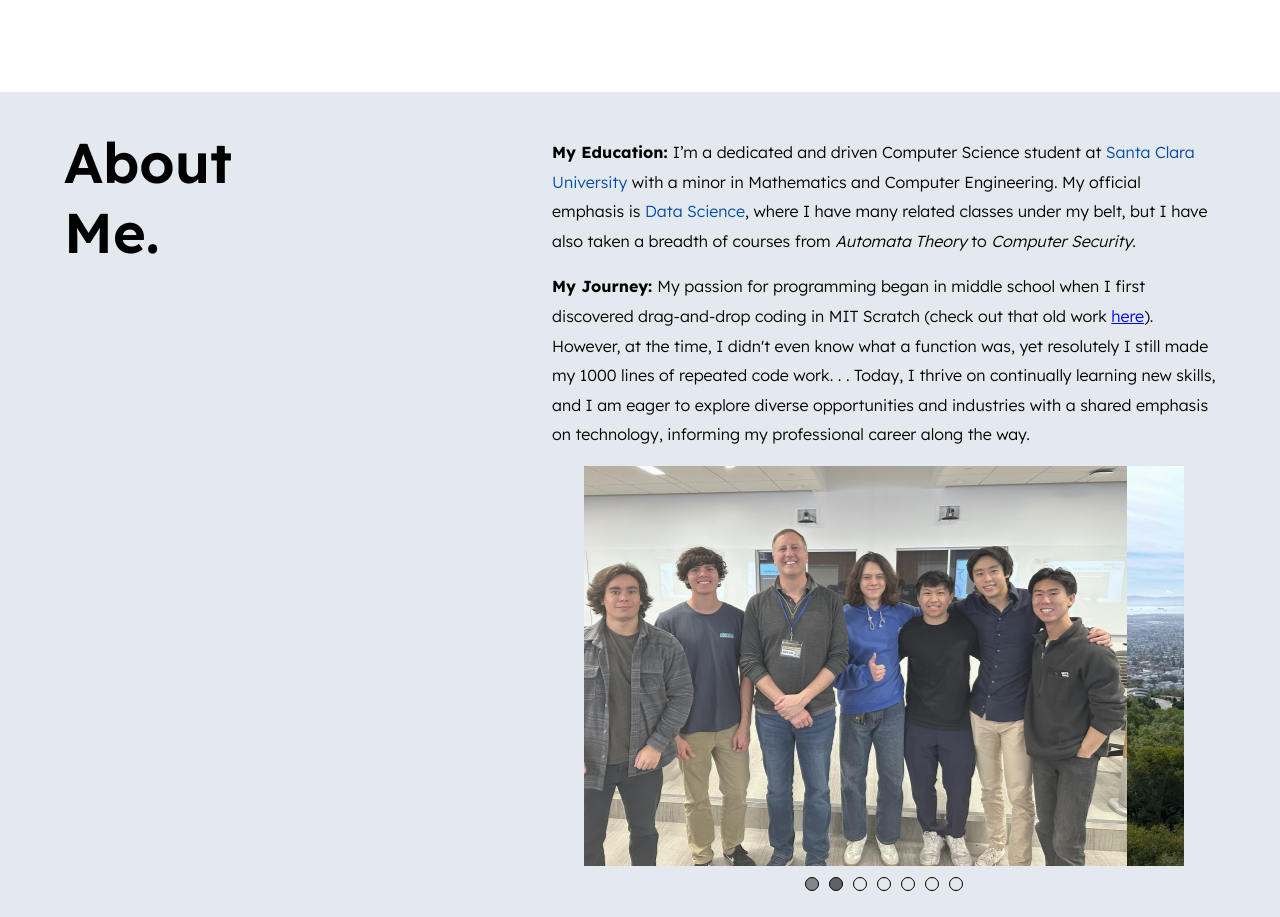
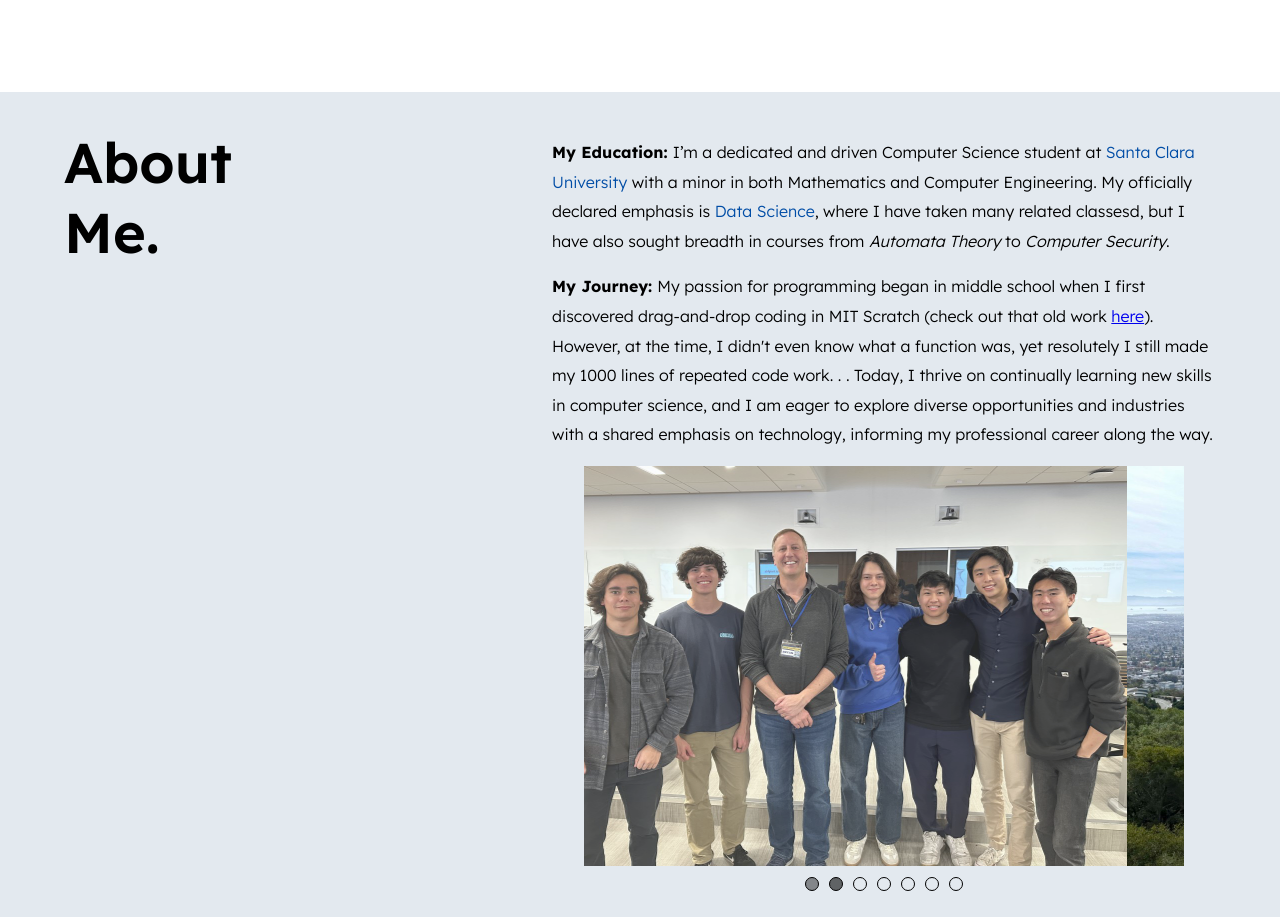
Before and after one commit to rileywong311/Personal-Website, a Vue app: page / in a window 1280 px wide. Shown: the part 1280-2197 px from the top of the page. Built offline with nearby package versions, Linux system fonts and the light colour scheme.

Commit message:
Update About Me

```diff
--- a/src/views/MainPage.vue
+++ b/src/views/MainPage.vue
@@ -32,16 +32,16 @@
       <p>
         <b>My Education: </b>
         I’m a dedicated and driven Computer Science student at <span style="color: var(--secondary)">Santa Clara University</span>
-        with a minor in Mathematics and Computer Engineering.
-        My official emphasis is <span style="color: var(--secondary)">Data Science</span>, where I have many related classes under my belt,
-        but I have also taken a breadth of courses from <i>Automata Theory</i> to <i>Computer Security</i>.
+        with a minor in both Mathematics and Computer Engineering.
+        My officially declared emphasis is <span style="color: var(--secondary)">Data Science</span>, where I have taken many related classesd,
+        but I have also sought breadth in courses from <i>Automata Theory</i> to <i>Computer Security</i>.
       </p>
       <p>
         <b>My Journey: </b>
         My passion for programming began in middle school when I first discovered drag-and-drop coding in MIT Scratch
         (check out that old work <a href="https://scratch.mit.edu/users/18rwong/projects/" target="_blank">here</a>).
         However, at the time, I didn't even know what a function was, yet resolutely I still made my 1000 lines of repeated code work.&nbsp;.&nbsp;.
-        Today, I thrive on continually learning new skills, and I am eager to explore diverse opportunities and industries with a
+        Today, I thrive on continually learning new skills in computer science, and I am eager to explore diverse opportunities and industries with a
         shared emphasis on technology, informing my professional career along the way.
       </p>
       <Carousel
```
